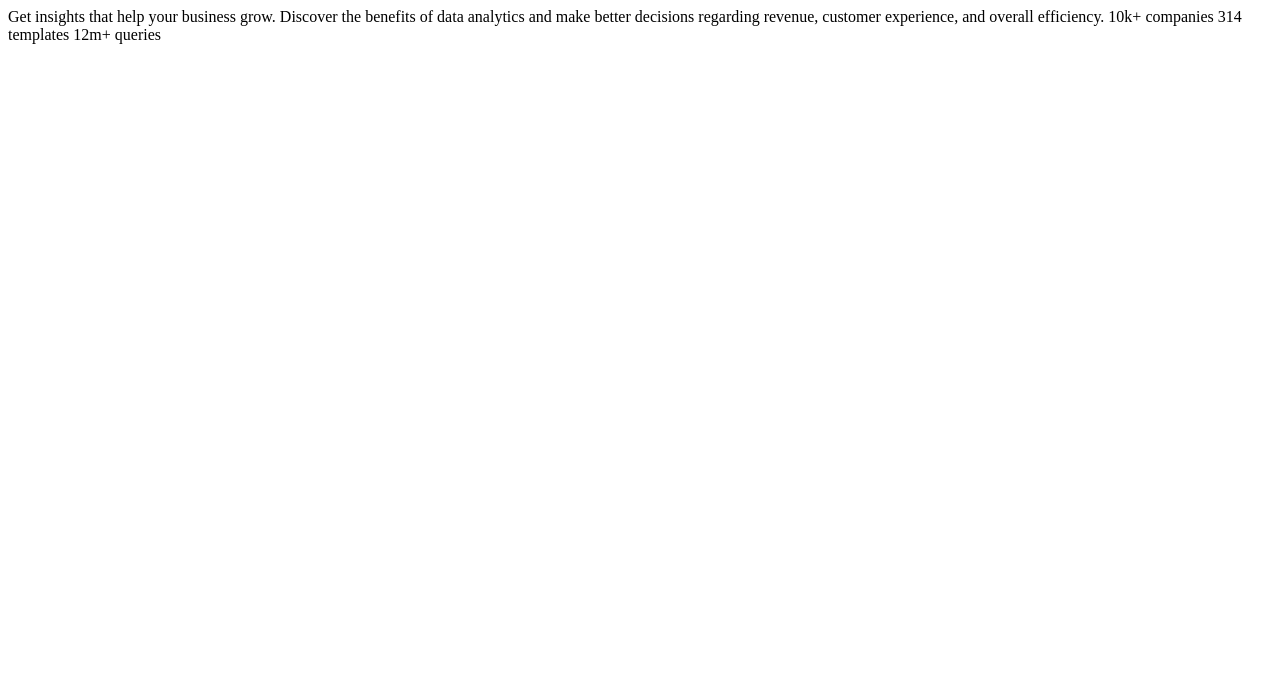
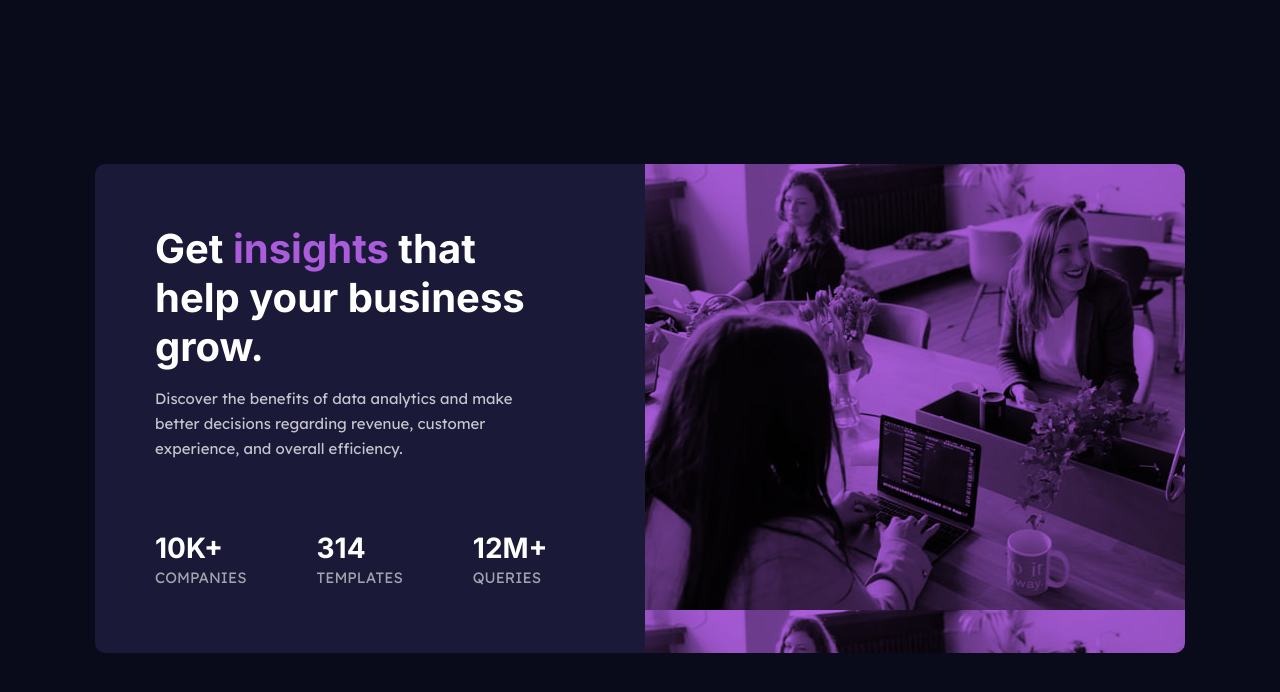
Before and after one commit to TofeDev/stats-preview-card-component, a plain HTML site: page index.html in a window 1280 px wide. Drawn offline with Linux system fonts and the light colour scheme.

Commit message:
desktop desing

```diff
--- a/index.html
+++ b/index.html
@@ -3,20 +3,35 @@
 <head>
   <meta charset="UTF-8">
   <meta name="viewport" content="width=device-width, initial-scale=1.0"> <!-- displays site properly based on user's device -->
-
+  <link rel="stylesheet" href="style.css">
   <link rel="icon" type="image/png" sizes="32x32" href="./images/favicon-32x32.png">
-
+  <link rel="preconnect" href="https://fonts.googleapis.com">
+  <link rel="preconnect" href="https://fonts.gstatic.com" crossorigin>
+  <link href="https://fonts.googleapis.com/css2?family=Inter:ital,opsz,wght@0,14..32,100..900;1,14..32,100..900&family=Lexend+Deca:wght@100..900&display=swap" rel="stylesheet">
   <title>Frontend Mentor | Stats preview card component</title>
 </head>
 <body>
-
-  Get insights that help your business grow.
-
-  Discover the benefits of data analytics and make better decisions regarding revenue, customer
-  experience, and overall efficiency.
-
-  10k+ companies
-  314 templates
-  12m+ queries
+  <div class="container">
+    <div class="content">
+      <h2>Get <span>insights</span> that help your business grow.</h2>
+      <p class="text">Discover the benefits of data analytics and make better decisions regarding revenue, customer
+        experience, and overall efficiency.</p>
+      <div class="stats">
+        <div class="stat">
+          <p class="number">10k+</p>
+          <p class="type">companies</p>
+        </div>
+        <div class="stat">
+          <p class="number">314</p>
+          <p class="type">templates</p>
+        </div>
+        <div class="stat">
+          <p class="number">12m+</p>
+          <p class="type">queries</p>
+        </div>
+      </div>
+    </div>
+    <div class="image"></div>
+  </div>
 </body>
 </html>
--- /dev/null
+++ b/style.css
@@ -0,0 +1,83 @@
+:root {
+--Very-dark-blue: hsl(233, 47%, 7%);
+--Dark-desaturated-blue: hsl(244, 38%, 16%);
+--Soft-violet: hsl(277, 64%, 61%);
+
+--main-paragraph: hsla(0, 0%, 100%, 0.75);
+--stat-headings: hsla(0, 0%, 100%, 0.6);
+}
+
+* {
+    scrollbar-width: none;
+    font-family: "Lexend Deca", sans-serif;
+    font-weight: 400;
+    font-size: 15px;
+    color: white;
+}
+
+body {
+    min-height: 100vh;
+    display: flex;
+    justify-content: center;
+    align-items: center;
+    background-color: var(--Very-dark-blue);
+}
+
+.container {
+    display: flex;
+}
+
+.content {
+    background-color: var(--Dark-desaturated-blue);
+    max-width: 400px;
+    padding: 60px 90px 60px 60px;
+    border-radius: 10px 0 0 10px;
+    display: flex;
+    flex-direction: column;
+    flex-grow: 1;
+}
+
+.image {
+    background-image: url(./images/image-header-desktop.jpg);
+    background-color: var(--Soft-violet);
+    background-blend-mode: multiply;
+    height: auto;
+    width: 540px;
+    border-radius: 0 10px 10px 0;
+}
+
+.text {
+    color: var(--main-paragraph);
+    line-height: 25px;
+    margin-bottom: 18%;
+}
+
+.stats {
+    display: flex;
+    margin: 0;
+    gap: 70px;
+    text-transform: uppercase;
+    line-height: 30px;
+    margin-top: auto;
+}
+
+h2, .number {
+    font-family: "Inter", sans-serif;
+    font-weight: 700;
+    margin: 0;
+    font-size: 40px;
+}
+
+.number {
+    font-size: 28px;
+}
+
+span {
+    font: inherit;
+    color: var(--Soft-violet);
+}
+
+.type {
+    color: var(--stat-headings);
+    margin: 0;
+}
```
